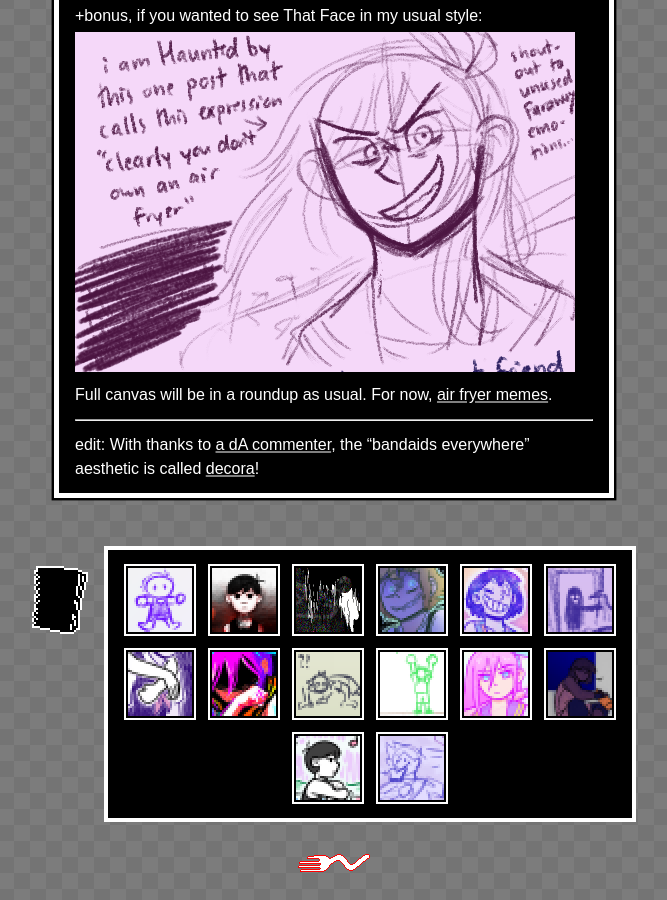
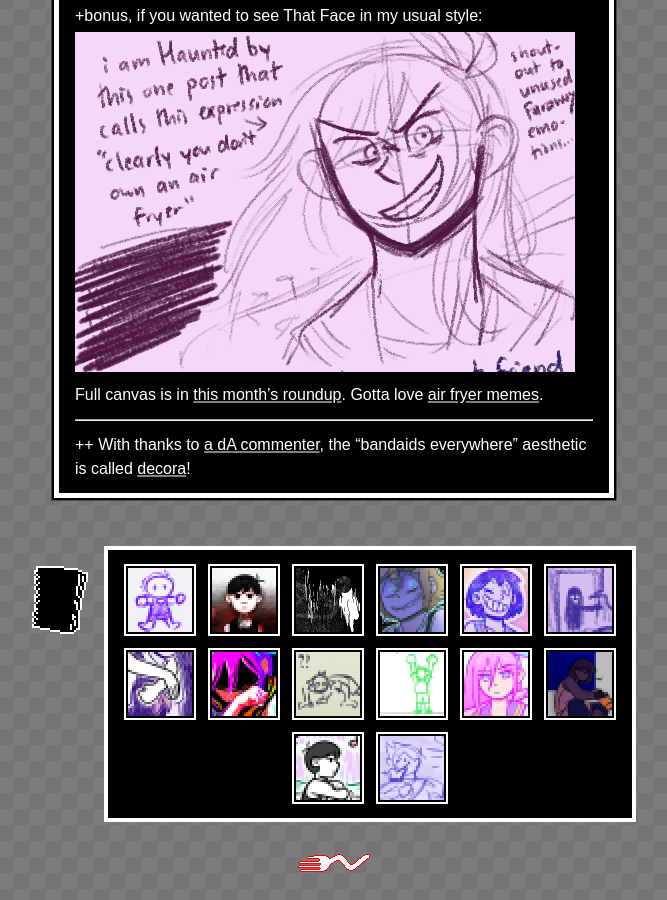
Before and after one commit to a-flyleaf/omori, a Jekyll site: the page built from _art/2023-04-07_aub3.md, in a window 1280 px wide and 900 px high, scrolled down 1639 px. Shown: the whole window, without its empty margins (306-973 px from the left). Built offline with Jekyll 4.4.1, drawn with Linux system fonts in a browser that asks for light colours.

Commit message:
lil updates
tfw forgot to note the Omori (Omori) page... za shame....

```diff
--- a/_art/2023-04-07_aub3.md
+++ b/_art/2023-04-07_aub3.md
@@ -35,8 +35,8 @@
 
 +bonus, if you wanted to see That Face in my usual style:
 <img src="{%include url.html%}/assets/img/misc/clearly.png" alt="i am Haunted by this one post that calls this expression “clearly you don’t own an air fryer.” shout-out to unused Faraway emotions…"/>
-Full canvas will be in a roundup as usual. For now, [air fryer memes](https://lastvalyrian.tumblr.com/post/659127293895114752).
+Full canvas is in [this month's roundup](roundup-2023-04). Gotta love [air fryer memes](https://lastvalyrian.tumblr.com/post/659127293895114752).
 
 ----
 
-edit: With thanks to [a dA commenter](https://www.deviantart.com/comments/1/957104031/5051427687), the "bandaids everywhere" aesthetic is called [decora](https://aesthetics.fandom.com/wiki/Decora)!
+++ With thanks to [a dA commenter](https://www.deviantart.com/comments/1/957104031/5051427687), the "bandaids everywhere" aesthetic is called [decora](https://aesthetics.fandom.com/wiki/Decora)!
```
Also changed, not shown: changelog.md.
